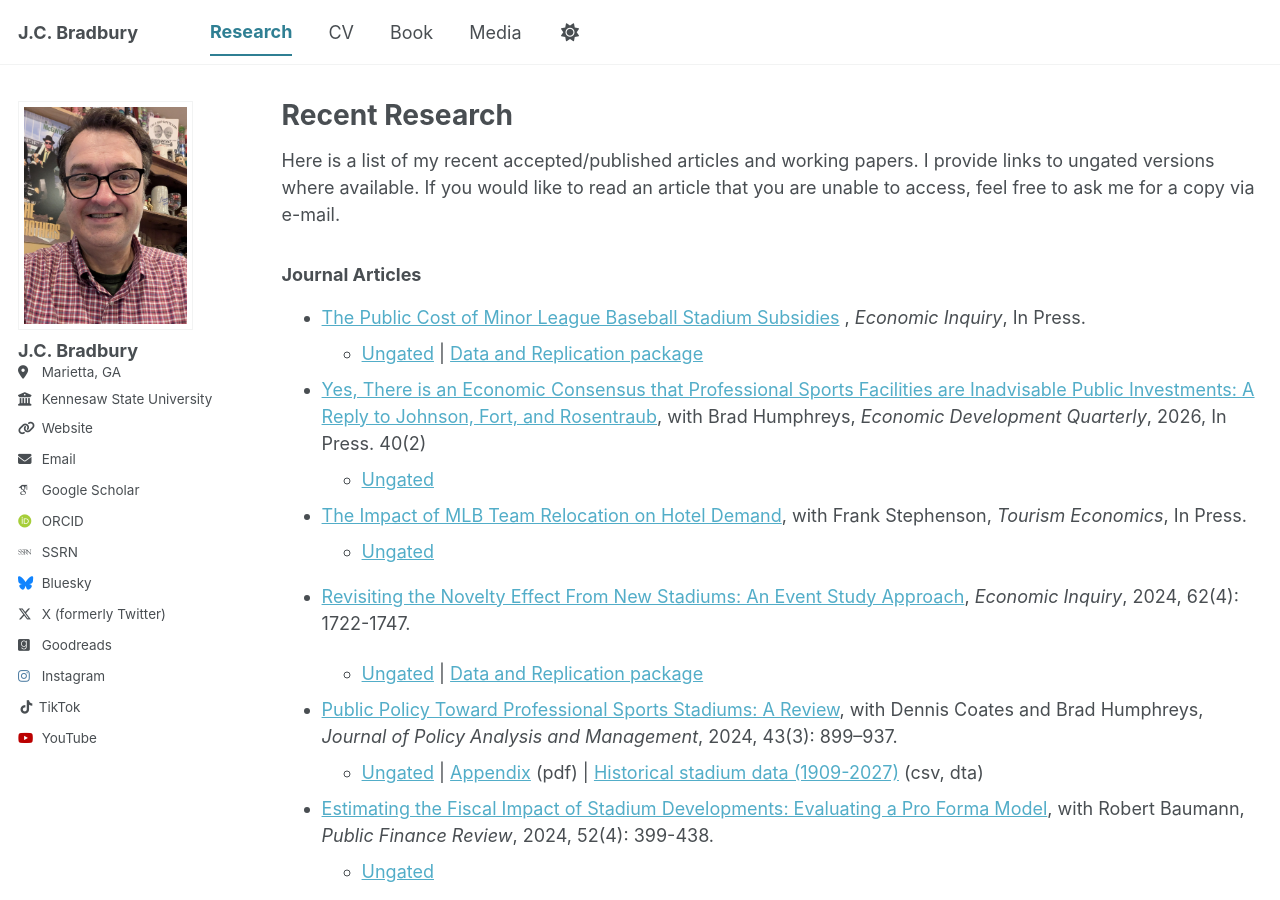
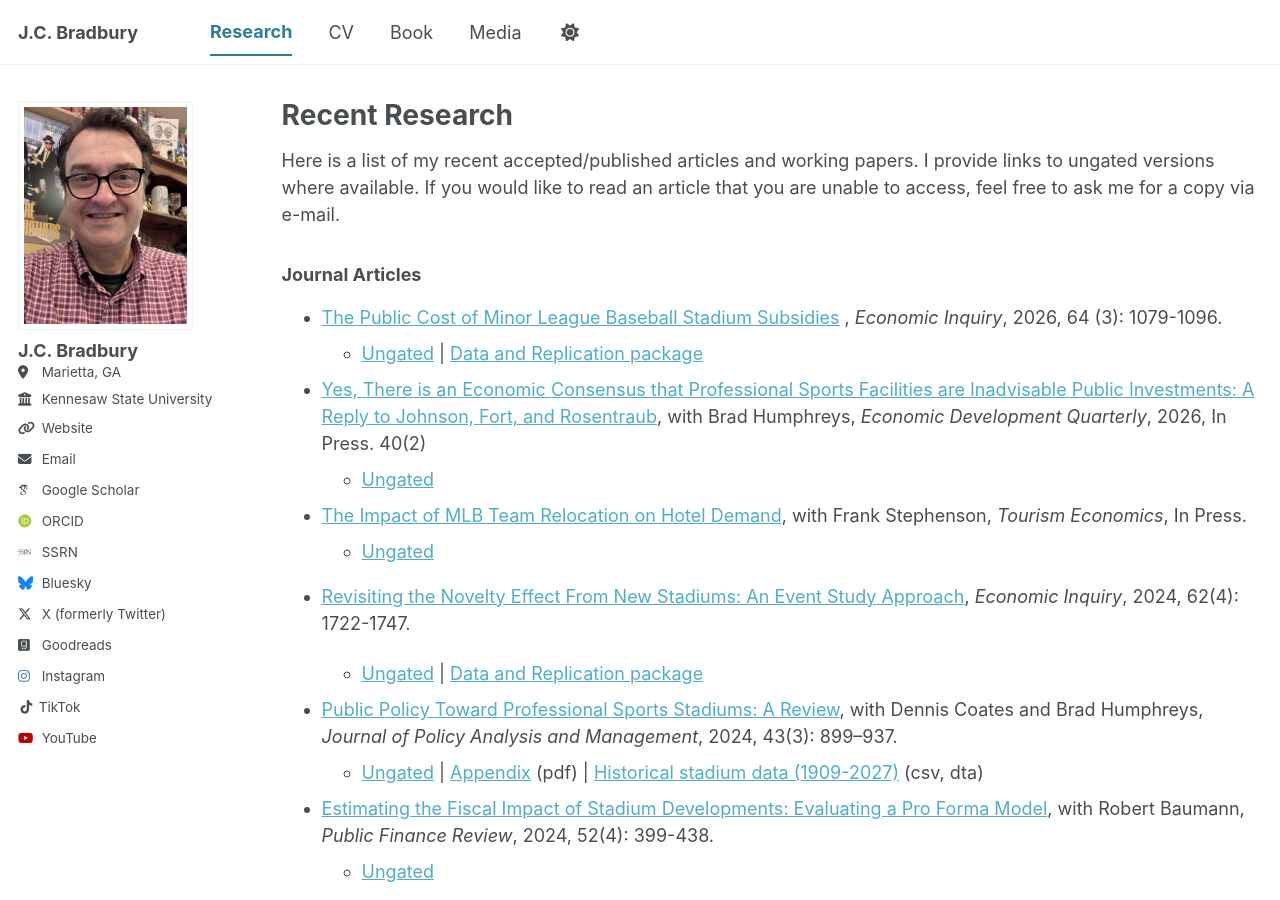
Before and after one commit to jcbradbury/jcbradbury.github.io, a Jekyll site: the page built from _pages/research.md, in a window 1280 px wide and 900 px high. Built offline with Jekyll 4.4.1, drawn with Linux system fonts in a browser that asks for light colours; some web fonts are replaced; a script bundle is joined from its source files by our own code; library files that are not in the unit come from our copies.

Commit message:
Update research.md

```diff
--- a/_pages/research.md
+++ b/_pages/research.md
@@ -21,7 +21,7 @@ Here is a list of my recent accepted/published articles and working papers. I pr
 
 
 -->
-- [The Public Cost of Minor League Baseball Stadium Subsidies](https://doi.org/10.1111/ecin.70055) , *Economic Inquiry*, In Press.
+- [The Public Cost of Minor League Baseball Stadium Subsidies](https://doi.org/10.1111/ecin.70055) , *Economic Inquiry*, 2026, 64 (3): 1079-1096.
     - [Ungated](https://onlinelibrary.wiley.com/share/author/DYWN8NTT2IKJZDD7SASA?target=10.1111/ecin.70055) \| [Data and Replication package](https://doi.org/10.3886/E241242V3)
 
 - [Yes, There is an Economic Consensus that Professional Sports Facilities are Inadvisable Public Investments: A Reply to Johnson, Fort, and Rosentraub](https://journals.sagepub.com/doi/10.1177/08912424261418035), with Brad Humphreys, *Economic Development Quarterly*, 2026, In Press.  40(2)
```
